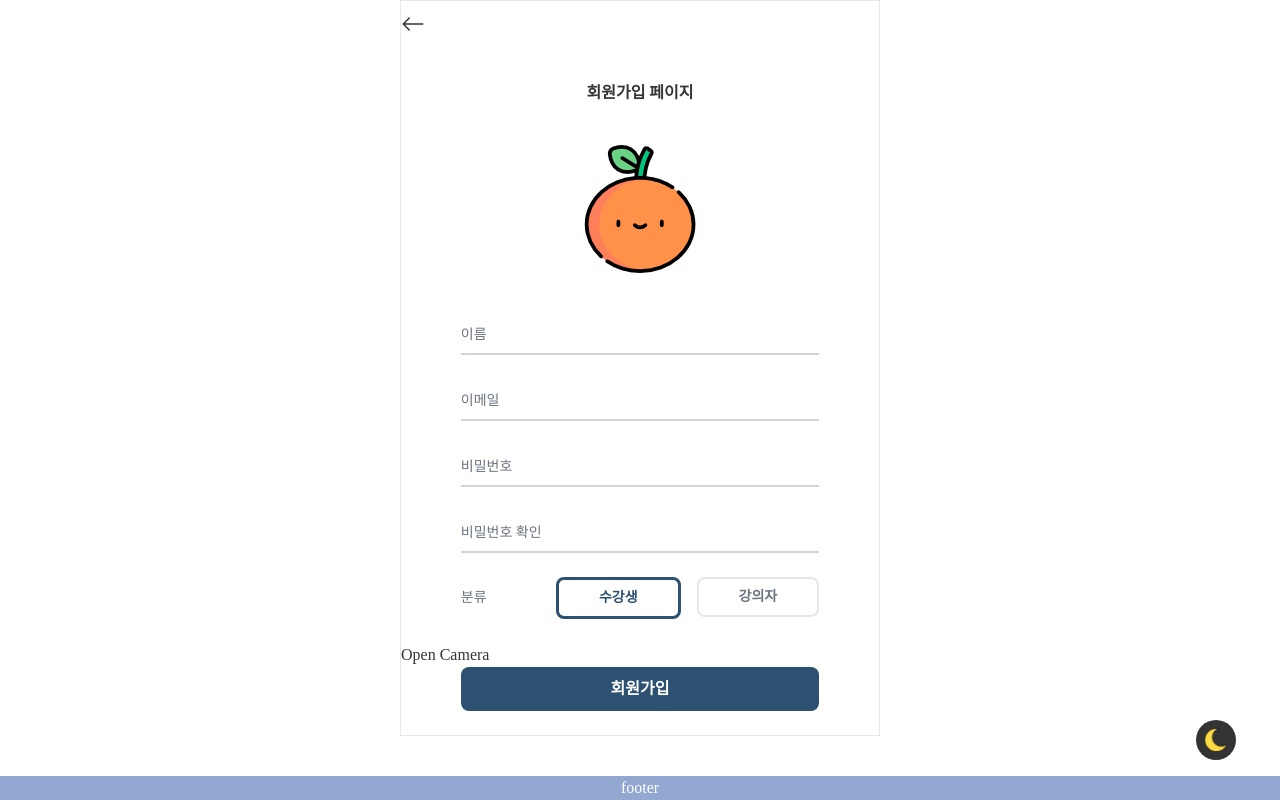
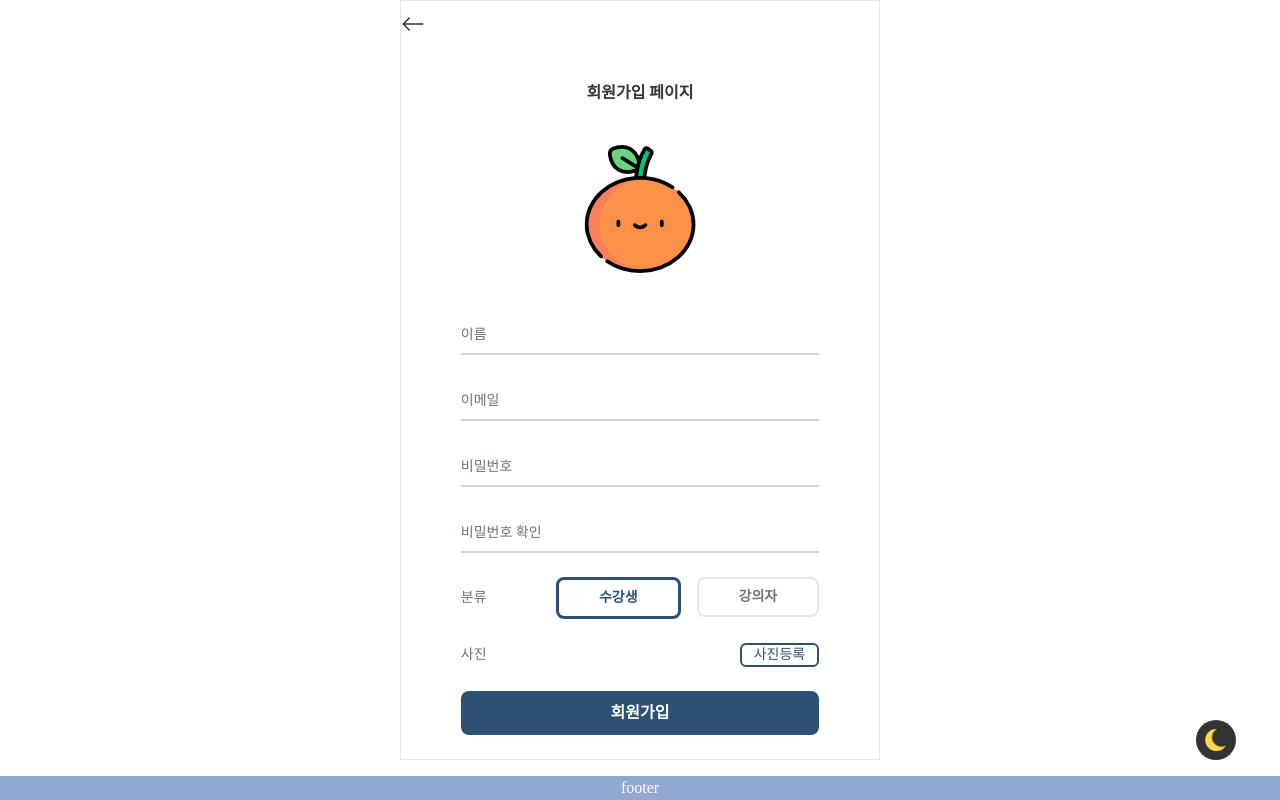
Before and after one commit to gorapaduckoo/recourta, a Vue app in the folder frontend/: page /signup in a window 1280 px wide. Built offline with nearby package versions, Linux system fonts and the light colour scheme; a web font is replaced by a local one.

Commit message:
signupview webcam button

```diff
--- a/frontend/src/views/SignupView.vue
+++ b/frontend/src/views/SignupView.vue
@@ -1,41 +1,64 @@
 <template>
+  <!-- 다크모드 -->
   <DarkmodeButton />
   <div class="pt-10 w-1/3 min-w-[480px] ml-auto mr-auto border">
+
+    <!-- 뒤로가기 -->
     <router-link to="/" class="fixed top-3">
       <svg xmlns="http://www.w3.org/2000/svg" width="24" height="24" fill="currentColor" class="bi bi-arrow-left" viewBox="0 0 16 16">
         <path fill-rule="evenodd" d="M15 8a.5.5 0 0 0-.5-.5H2.707l3.147-3.146a.5.5 0 1 0-.708-.708l-4 4a.5.5 0 0 0 0 .708l4 4a.5.5 0 0 0 .708-.708L2.707 8.5H14.5A.5.5 0 0 0 15 8z"/>
       </svg>
     </router-link>
+
+    <!--  -->
     <h1 class="my-10 text-center font-bold">회원가입 페이지</h1>
+
+    <!-- 로고 - 로그인페이지로 이동 -->
     <router-link to="/">
       <img class="ml-auto mr-auto" src="../assets/placeholder.png" alt="">
     </router-link>
+
+    <!-- 입력form -->
     <form class="pt-10">
+
+      <!-- 이름 입력 -->
       <div class="relative z-0 mb-6 mr-auto ml-auto w-3/4 group">
         <input type="text" name="floating_name" id="floating_name" class="block py-2.5 px-0 w-full text-sm bg-transparent border-0 border-b-2 border-gray-300 appearance-none dark:border-gray-600 dark:focus:border-[#6c9cc6] focus:outline-none focus:ring-0 focus:border-[#2c5172] peer" placeholder=" " required />
         <label for="floating_name" class="peer-focus:font-medium absolute text-sm text-gray-500 dark:text-gray-400 duration-300 transform -translate-y-6 scale-75 top-3 -z-10 origin-[0] peer-focus:left-0 peer-focus:text-[#2c5172] dark:peer-focus:text-[#6c9cc6] peer-placeholder-shown:scale-100 peer-placeholder-shown:translate-y-0 peer-focus:scale-75 peer-focus:-translate-y-6">이름</label>
       </div>
+
+      <!-- 이메일 입력 -->
       <div class="relative z-0 mb-6 mr-auto ml-auto w-3/4 group">
         <input type="email" name="floating_email" id="floating_email" class="block py-2.5 px-0 w-full text-sm bg-transparent border-0 border-b-2 border-gray-300 appearance-none dark:border-gray-600 dark:focus:border-[#6c9cc6] focus:outline-none focus:ring-0 focus:border-[#2c5172] peer" placeholder=" " required />
         <label for="floating_email" class="peer-focus:font-medium absolute text-sm text-gray-500 dark:text-gray-400 duration-300 transform -translate-y-6 scale-75 top-3 -z-10 origin-[0] peer-focus:left-0 peer-focus:text-[#2c5172] dark:peer-focus:text-[#6c9cc6] peer-placeholder-shown:scale-100 peer-placeholder-shown:translate-y-0 peer-focus:scale-75 peer-focus:-translate-y-6">이메일</label>
       </div>
+
+      <!-- 비밀번호 입력 -->
       <div class="relative z-0 mb-6 mr-auto ml-auto w-3/4 group">
         <input type="password" name="floating_password" id="floating_password" class="block py-2.5 px-0 w-full text-sm bg-transparent border-0 border-b-2 border-gray-300 appearance-none dark:border-gray-600 dark:focus:border-[#6c9cc6] focus:outline-none focus:ring-0 focus:border-[#2c5172] peer" placeholder=" " required />
         <label for="floating_password" class="peer-focus:font-medium absolute text-sm text-gray-500 dark:text-gray-400 duration-300 transform -translate-y-6 scale-75 top-3 -z-10 origin-[0] peer-focus:left-0 peer-focus:text-[#2c5172] dark:peer-focus:text-[#6c9cc6] peer-placeholder-shown:scale-100 peer-placeholder-shown:translate-y-0 peer-focus:scale-75 peer-focus:-translate-y-6">비밀번호</label>
       </div>
+
+      <!-- 비밀번호 확인 -->
       <div class="relative z-0 mb-6 mr-auto ml-auto w-3/4 group">
         <input type="password" name="repeat_password" id="floating_repeat_password" class="block py-2.5 px-0 w-full text-sm bg-transparent border-0 border-b-2 border-gray-300 appearance-none dark:border-gray-600 dark:focus:border-[#6c9cc6] focus:outline-none focus:ring-0 focus:border-[#2c5172] peer" placeholder=" " required />
         <label for="floating_repeat_password" class="peer-focus:font-medium absolute text-sm text-gray-500 dark:text-gray-400 duration-300 transform -translate-y-6 scale-75 top-3 -z-10 origin-[0] peer-focus:left-0 peer-focus:text-[#2c5172] dark:peer-focus:text-[#6c9cc6] peer-placeholder-shown:scale-100 peer-placeholder-shown:translate-y-0 peer-focus:scale-75 peer-focus:-translate-y-6">비밀번호 확인</label>
       </div>
+
+      <!-- 분류  -->
       <div class="flex justify-between items-center w-3/4 mr-auto ml-auto mb-6">
         <div class="text-sm text-gray-500 dark:text-gray-400">분류</div>
         <div class="flex justify-between">
+
+          <!-- 수강생 -->
           <div class="mr-4">
             <input type="radio" id="student" name="role" value="student" class="hidden peer" required checked>
             <label for="student" class="flex items-center py-2 px-10 w-full text-gray-500 rounded-lg border-2 border-gray-200 cursor-pointer dark:hover:text-gray-300 dark:border-gray-600 dark:peer-checked:text-gray-200 dark:peer-checked:bg-[#666666] peer-checked:border-[#2c5172] dark:peer-checked:border-gray-300 peer-checked:border-[3px] dark:peer-checked:border-[3px] peer-checked:text-[#2c5172] hover:text-gray-600 hover:bg-gray-100 dark:text-gray-400 dark:hover:bg-[#555555]">
               <div class="text-sm mr-auto ml-auto text-center font-semibold">수강생</div>
             </label>
           </div>
+
+          <!-- 강의자 -->
           <div>
             <input type="radio" id="lecturer" name="role" value="lecturer" class="hidden peer">
             <label for="lecturer" class="flex items-center py-2 px-10 w-full text-gray-500 rounded-lg border-2 border-gray-200 cursor-pointer dark:hover:text-gray-300 dark:border-gray-600 dark:peer-checked:text-gray-200 dark:peer-checked:bg-[#666666] peer-checked:border-[#2c5172] dark:peer-checked:border-gray-300 peer-checked:border-[3px] dark:peer-checked:border-[3px] peer-checked:text-[#2c5172] hover:text-gray-600 hover:bg-gray-100 dark:text-gray-400 dark:hover:bg-[#555555]">
@@ -44,20 +67,29 @@
           </div>
         </div>
       </div>
-      <div id="webrtc" class="web-camera-container">
-        <div class="camera-button">
-            <button type="button" class="button is-rounded" :class="{ 'is-primary' : !isCameraOpen, 'is-danger' : isCameraOpen}" @click="toggleCamera">
-              <span v-if="!isCameraOpen">Open Camera</span>
-              <span v-else>Close Camera</span>
+
+      <!-- 웹캠 캡쳐 -->
+
+      <div class="flex justify-between items-center w-3/4 mr-auto ml-auto mb-6">
+        <div class="text-sm text-gray-500 dark:text-gray-400">사진</div>
+
+        <!-- 카메라 버튼 -->
+        <button v-if="!isCameraOpen" type="button" class="text-[#2c5172] dark:text-gray-300 text-sm border-2 border-[#2c5172] dark:border-gray-300 focus:outline-none rounded-md px-3 py-.5 text-center" @click="toggleCamera">
+          <span>사진등록</span>
+        </button>
+
+        <button v-if="isCameraOpen && !isLoading" type="button" :class="{'bg-[#fbb026] border-[#fbb026] font-semibold':isPhotoTaken && isCameraOpen,'bg-[#66bb6a] border-[#66bb6a]':!isPhotoTaken || !isCameraOpen}" class="text-white dark:text-gray-100 text-sm border-2 focus:outline-none rounded-md px-3 py-.5 text-center" @click="takePhoto">
+          <span v-if="isPhotoTaken && isCameraOpen">다시찍기</span>
+          <span v-else>사진촬영</span>
         </button>
       </div>
 
+      <!-- 카메라 로딩 -->
       <div v-show="isCameraOpen && isLoading" class="camera-loading">
-          <ul class="loader-circle">
-            <li></li>
-            <li></li>
-            <li></li>
-          </ul>
+        <svg aria-hidden="true" role="status" class="inline mr-3 w-4 h-4 text-white animate-spin" viewBox="0 0 100 101" fill="none" xmlns="http://www.w3.org/2000/svg">
+          <path d="M100 50.5908C100 78.2051 77.6142 100.591 50 100.591C22.3858 100.591 0 78.2051 0 50.5908C0 22.9766 22.3858 0.59082 50 0.59082C77.6142 0.59082 100 22.9766 100 50.5908ZM9.08144 50.5908C9.08144 73.1895 27.4013 91.5094 50 91.5094C72.5987 91.5094 90.9186 73.1895 90.9186 50.5908C90.9186 27.9921 72.5987 9.67226 50 9.67226C27.4013 9.67226 9.08144 27.9921 9.08144 50.5908Z" fill="#E5E7EB"/>
+          <path d="M93.9676 39.0409C96.393 38.4038 97.8624 35.9116 97.0079 33.5539C95.2932 28.8227 92.871 24.3692 89.8167 20.348C85.8452 15.1192 80.8826 10.7238 75.2124 7.41289C69.5422 4.10194 63.2754 1.94025 56.7698 1.05124C51.7666 0.367541 46.6976 0.446843 41.7345 1.27873C39.2613 1.69328 37.813 4.19778 38.4501 6.62326C39.0873 9.04874 41.5694 10.4717 44.0505 10.1071C47.8511 9.54855 51.7191 9.52689 55.5402 10.0491C60.8642 10.7766 65.9928 12.5457 70.6331 15.2552C75.2735 17.9648 79.3347 21.5619 82.5849 25.841C84.9175 28.9121 86.7997 32.2913 88.1811 35.8758C89.083 38.2158 91.5421 39.6781 93.9676 39.0409Z" fill="currentColor"/>
+        </svg>
       </div>
 
       <div v-if="isCameraOpen" v-show="!isLoading" class="camera-box" :class="{ 'flash' : isShotPhoto }">
@@ -69,18 +101,14 @@
         <canvas v-show="isPhotoTaken" id="photoTaken" ref="canvas" :width="450" :height="337.5"></canvas>
       </div>
 
-        <div v-if="isCameraOpen && !isLoading" class="camera-shoot">
-          <button type="button" class="button" @click="takePhoto">
-            <img src="https://img.icons8.com/material-outlined/50/000000/camera--v2.png">
-          </button>
-        </div>
+
 
       <div v-if="isPhotoTaken && isCameraOpen" class="camera-download">
         <a id="downloadPhoto" download="my-photo.jpg" class="button" role="button" @click="downloadImage">
           Download
         </a>
       </div>
-      </div>
+
       <div class="text-center w-3/4 mr-auto ml-auto mb-6">
         <button type="submit" class="text-white font-bold bg-[#2c5172] focus:outline-none rounded-lg w-full px-5 py-2.5 text-center dark:bg-[#2c5172]">회원가입</button>
       </div>
@@ -95,8 +123,6 @@ import DarkmodeButton from '../components/DarkmodeButton.vue'
 export default {
 
   name: 'SignupView',
-
-  el: '#webrtc',
 
   components:{
     DarkmodeButton,
```
Lines whose indentation alone changed are shown as unchanged.
